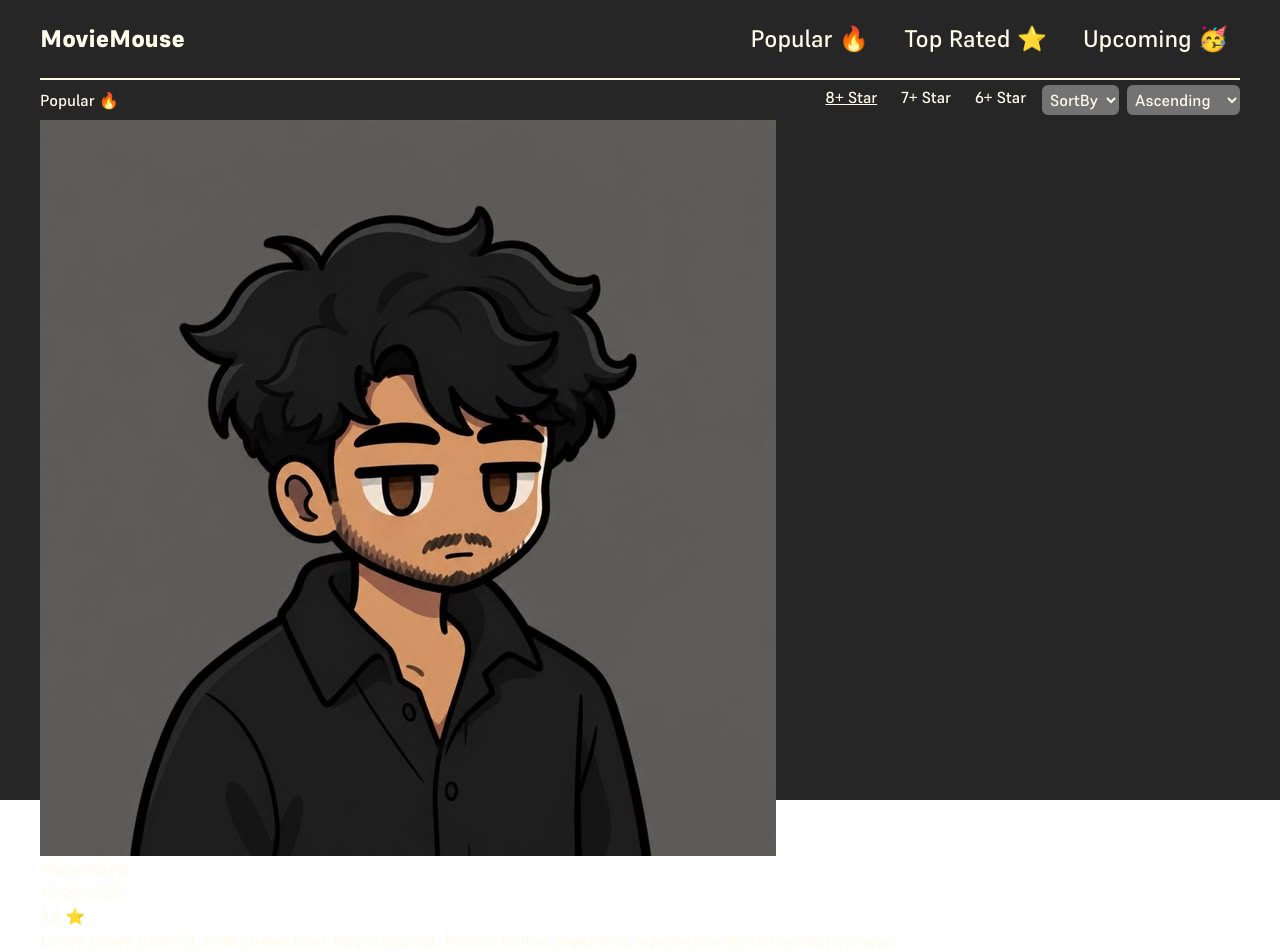
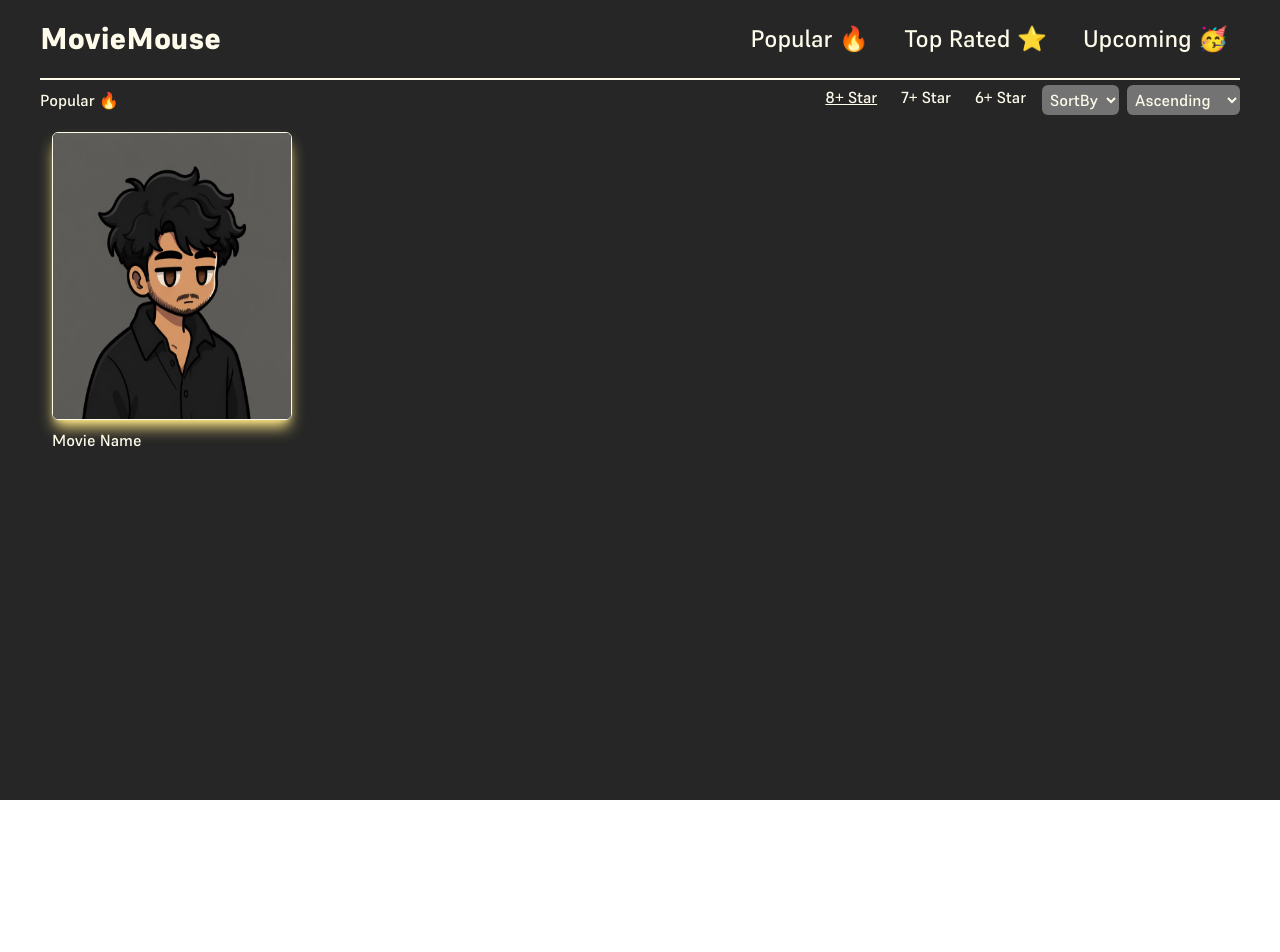
Before and after one commit to mohitchauhan-stack/Movie_Mouse, a React (Vite) app: page / in a window 1280 px wide. After the commit the page ends 800 px from the top, so only its background shows below. Built offline with nearby package versions, Linux system fonts and the light colour scheme.

Commit message:
finished creating the movie card

```diff
--- a/src/components/Moviecard.jsx
+++ b/src/components/Moviecard.jsx
@@ -1,10 +1,21 @@
 const Moviecard = () => {
   return (
-    <a href="" className="movie_card w-30">
-      <img src="public/logo.jpg" alt="" className="movie_poster" />
-      <div className="movie_details">
-        <h3 className="movie_details_heading">Movie Name</h3>
-        <div className="movie_date_rate">
+    <>
+      <div className="flex flex-col w-60 h-80 m-3 ">
+        <a
+          href=""
+          className="h-full w-full border rounded-md shadow-lg shadow-amber-200 overflow-hidden  relative hover:scale-[1.01] transition-all duration-400 group"
+        >
+          <img
+            src="public/logo.jpg"
+            alt=""
+            className="movie_poster w-full h-full"
+          />
+          <div className="movie_details absolute top-0 h-full w-full p-2.5 flex flex-col justify-end bg-linear-30  from-[rgba(0,0,0,1)] to-[rgba(255,255,255,0)] opacity-0 group-hover:opacity-100 transition-opacity duration-300">
+            <h3 className="movie_details_heading text-xl font-bold-">
+              Movie Name
+            </h3>
+            <div className="movie_date_rate flex justify-between">
               <p>10-20-2020</p>
               <p>9.8 ⭐️</p>
             </div>
@@ -14,6 +25,9 @@ const Moviecard = () => {
             </p>
           </div>
         </a>
+        <h1 className="mt-2">Movie Name</h1>
+      </div>
+    </>
   );
 };
 
--- a/src/components/Movielist.jsx
+++ b/src/components/Movielist.jsx
@@ -2,8 +2,8 @@ import Moviecard from "./Moviecard";
 
 const Movielist = () => {
   return (
-    <section className="main_content h-auto">
-      <header className="movielist_header flex justify-between h-10 items-center">
+    <section className="main_content">
+      <header className="movielist_header flex justify-between h-10 items-center ">
         <h2 className="movielist_heading">Popular 🔥</h2>
         <div className="movielist_fs flex">
           <ul className="movie_filter flex gap-2">
@@ -34,7 +34,9 @@ const Movielist = () => {
         </div>
       </header>
 
-      <Moviecard />
+      <div className="movie_cards">
+        <Moviecard />
+      </div>
     </section>
   );
 };
--- a/src/components/Navbar.jsx
+++ b/src/components/Navbar.jsx
@@ -1,7 +1,7 @@
 const Navbar = () => {
   return (
     <nav className="navbar h-20 flex justify-between border-b-2 items-center">
-      <h1 className="font-extrabold text-2xl cursor-pointer">MovieMouse</h1>
+      <h1 className="font-extrabold text-3xl cursor-pointer">MovieMouse</h1>
       <div className="navbar_links flex gap-3 text-2xl">
         <a
           className="hover:bg-neutral-600 transition-all duration-300 h-fit px-3 py-1 rounded-md"
```
Lines whose indentation alone changed are shown as unchanged.
